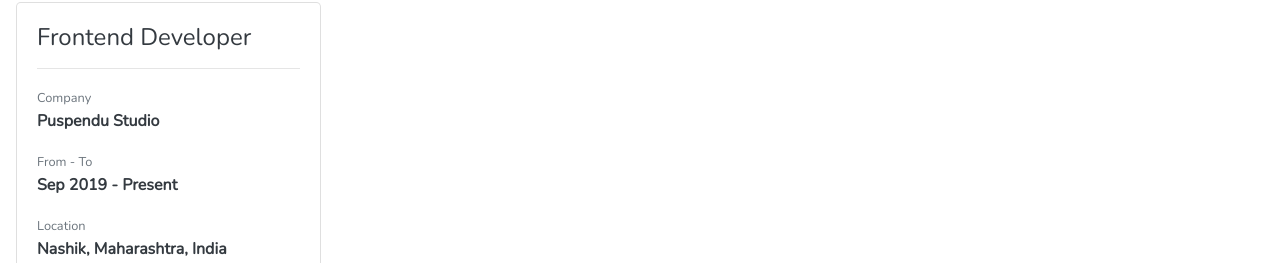
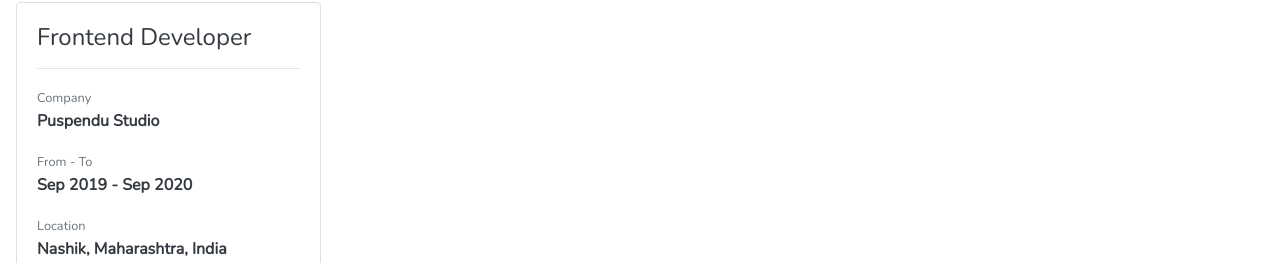
Before and after one commit to barindebnath/portfolio1, a React (Create React App) app: page / in a window 1280 px wide. Shown: the part 2642-2905 px from the top of the page. Built offline with nearby package versions, Linux system fonts and the light colour scheme.

Commit message:
update experience till sep 2020

```diff
--- a/src/Experience.js
+++ b/src/Experience.js
@@ -10,7 +10,7 @@ export const Experience = () => {
           <Title title="Frontend Developer" />
           <hr />
           <Line small="Company" big="Puspendu Studio" />
-          <Line small="From - To" big="Sep 2019 - Present" />
+          <Line small="From - To" big="Sep 2019 - Sep 2020" />
           <Line small="Location" big="Nashik, Maharashtra, India" />
           <Line small="Technology" big="CSS3, Bootstrap4, JavaScript, jQuery" />
         </div>
```
